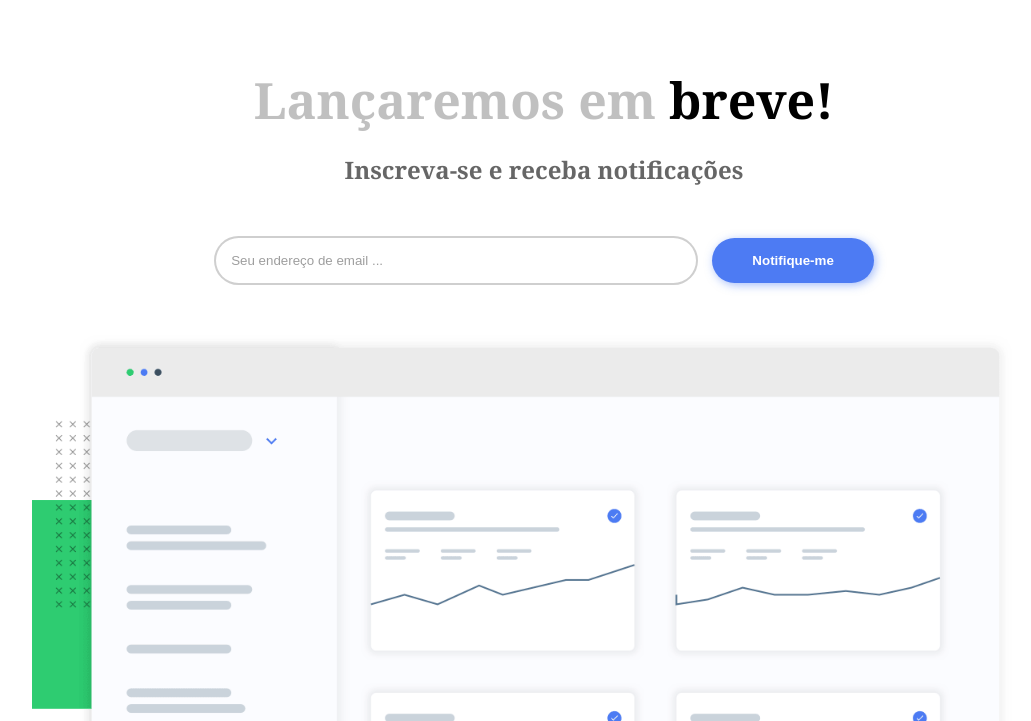
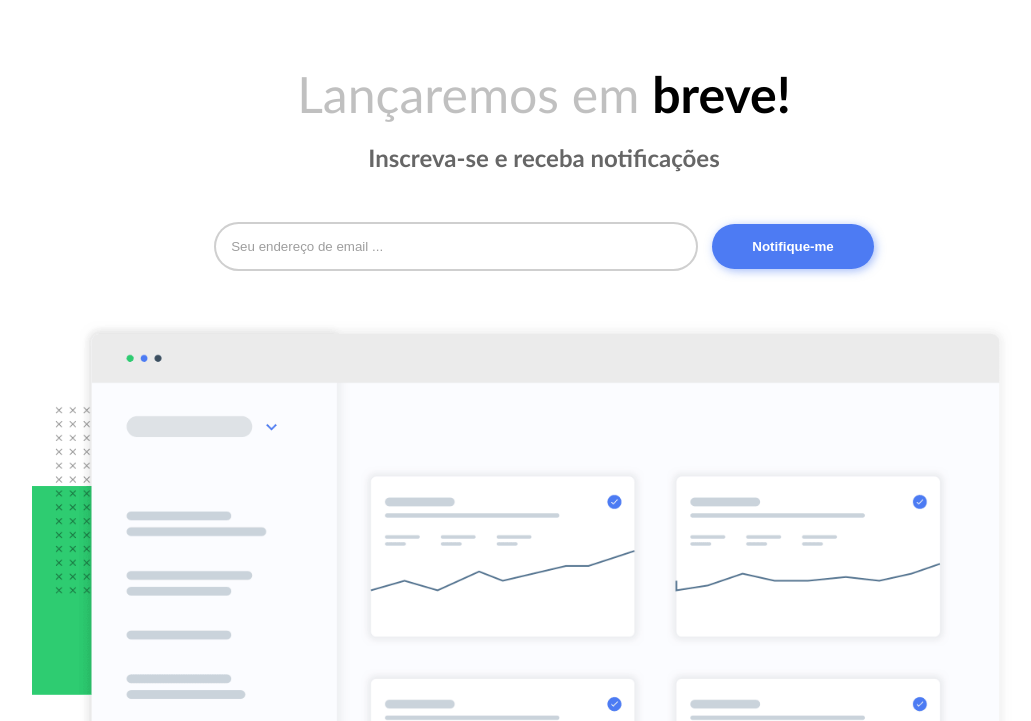
Before and after one commit to lucasSouza225/paginaMmestre, a plain HTML site: page index.html in a window 1280 px wide. Shown: the part 79-800 px from the top of the page, without its empty margins (96-1127 px from the left). Drawn offline with Linux system fonts and the light colour scheme.

Commit message:
ajeitando a fonte do titulo

```diff
--- a/css/style.css
+++ b/css/style.css
@@ -1,7 +1,7 @@
 body {
     margin: 0;
     padding: 0 30pix;
-    font-family: Georgia, 'Times New Roman', Times, serif;
+    font-family: 'Gill Sans', 'Gill Sans MT', Calibri, 'Trebuchet MS', sans-serif;
     display: flex;
     flex-direction: column;
 }
@@ -17,6 +17,7 @@ img {
 }
 
 main h1 {
+    font-weight: lighter;
     font-size: 50px;
     margin-bottom: 10px;
     color: #93939394;
@@ -24,6 +25,7 @@ main h1 {
 
 main h1 strong {
     color: #000;
+    font-weight: bold;
 }
 
 main h2 {
```
